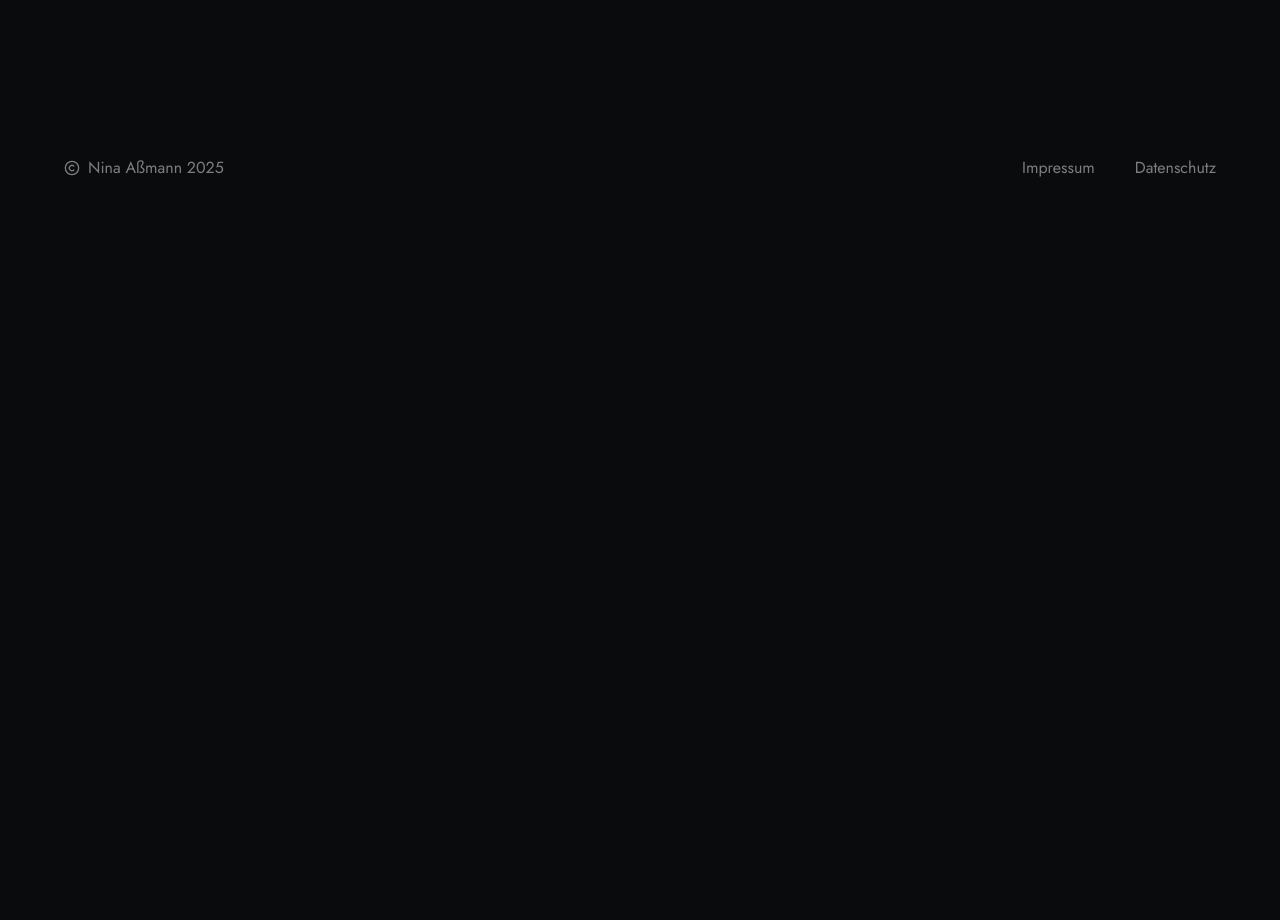
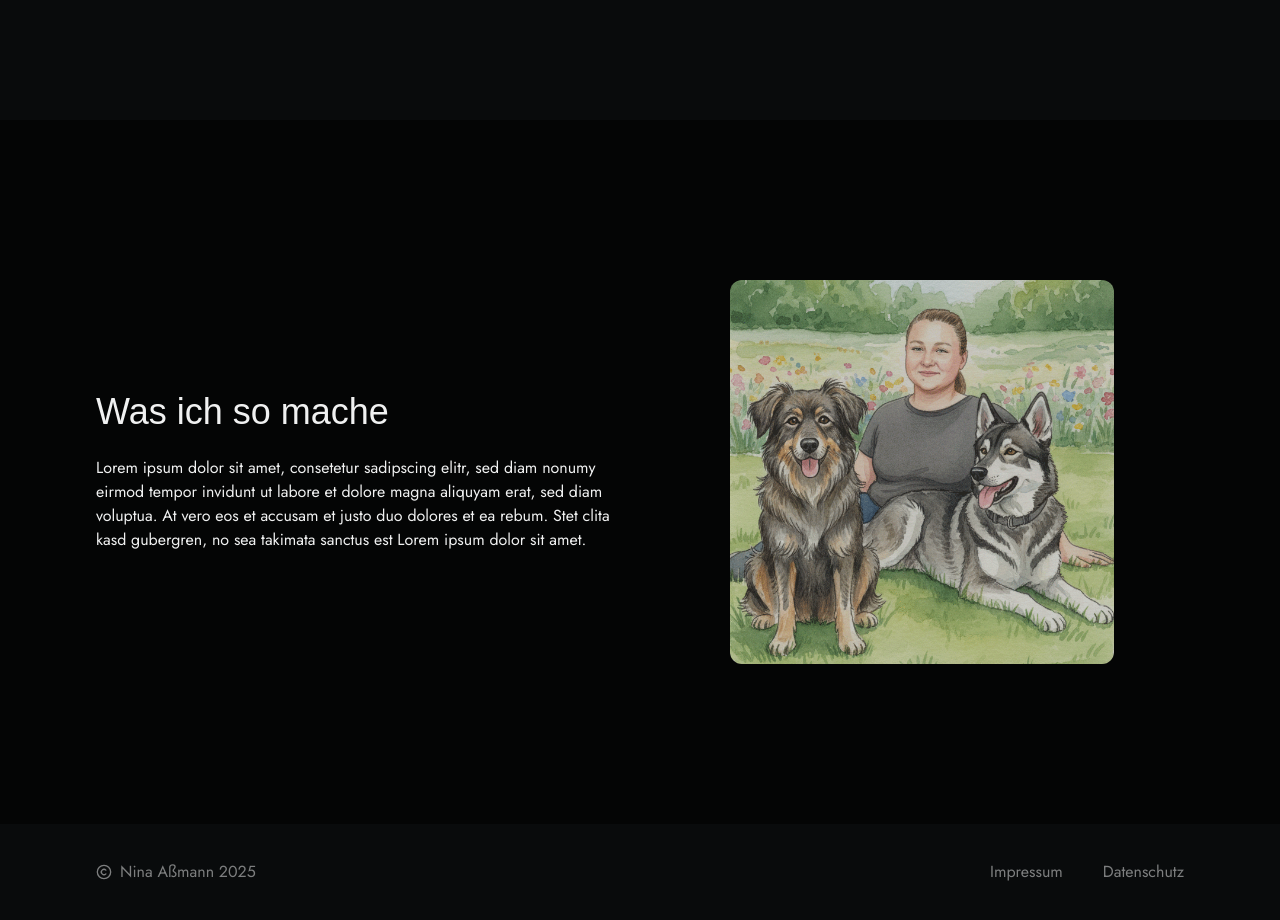
Before and after one commit to ninaassmann/portfolio-website, a Next.js app: page / in a window 1280 px wide. Shown: the part 1460-2380 px from the top of the page. Before the commit the page ends 1676 px from the top, so only its background shows below. Built offline with nearby package versions, Linux system fonts and the light colour scheme; a web font is replaced by a local one.

Commit message:
add about sectio, refactor adjust styling

```diff
--- a/app/globals.css
+++ b/app/globals.css
@@ -182,5 +182,5 @@
 }
 
 .container {
-  @apply max-w-6xl mx-auto;
+  @apply max-w-6xl mx-auto px-8;
 }
--- a/app/layout.tsx
+++ b/app/layout.tsx
@@ -34,7 +34,7 @@ export default function RootLayout({
   return (
     <html lang="en" className="dark">
       <body
-        className={`${sans.variable} ${serif.variable} ${mono.variable} antialiased px-8`}
+        className={`${sans.variable} ${serif.variable} ${mono.variable} antialiased`}
       >
         <Header />
         {children}
--- a/app/page.tsx
+++ b/app/page.tsx
@@ -1,3 +1,4 @@
+import About from "@/components/About";
 import Projects from "@/components/Projects";
 import Skills from "@/components/Skills";
 import { Button } from "@/components/ui/button";
@@ -5,7 +6,7 @@ import Image from "next/image";
 
 export default function Home() {
   return (
-    <main className="container">
+    <main className="">
       <section className="flex flex-col py-40 justify-center items-center gap-10">
         <div className="rounded-full relative overflow-clip w-36 h-36">
           <Image
@@ -27,6 +28,7 @@ export default function Home() {
       </section>
       <Skills />
       <Projects />
+      <About />
     </main>
   );
 }
--- /dev/null
+++ b/components/About.tsx
@@ -0,0 +1,27 @@
+import Image from "next/image";
+
+export default function About() {
+  return (
+    <section className="py-40 bg-card">
+      <div className="container grid lg:grid-cols-2 gap-10 items-center">
+        <div className="flex flex-col gap-6 order-2 lg:order-1 max-w-xl text-center lg:text-left place-self-center">
+          <h2 className="text-4xl font-serif">Was ich so mache</h2>
+          <p className="font-sans">
+            Lorem ipsum dolor sit amet, consetetur sadipscing elitr, sed diam
+            nonumy eirmod tempor invidunt ut labore et dolore magna aliquyam
+            erat, sed diam voluptua. At vero eos et accusam et justo duo dolores
+            et ea rebum. Stet clita kasd gubergren, no sea takimata sanctus est
+            Lorem ipsum dolor sit amet.
+          </p>
+        </div>
+        <div className="rounded-xl relative overflow-clip opacity-80 w-72 h-72 lg:w-96 lg:h-96 place-self-center order-1">
+          <Image
+            src="/ai-generated-me-and-dogs.png"
+            alt="KI generiertes Bild von Nina und ihren Hunden"
+            fill={true}
+          />
+        </div>
+      </div>
+    </section>
+  );
+}
--- a/components/Projects.tsx
+++ b/components/Projects.tsx
@@ -12,7 +12,7 @@ import Image from "next/image";
 export default function Projects() {
   return (
     <section
-      className="grid grid-cols-1 md:grid-cols-2 gap-6 py-40 mx-auto"
+      className="container grid grid-cols-1 md:grid-cols-2 gap-6 py-40 mx-auto place-items-center"
       id="projects"
     >
       <Card>
```
Also changed, not shown: public/ai-generated-me-and-dogs.png (added).
